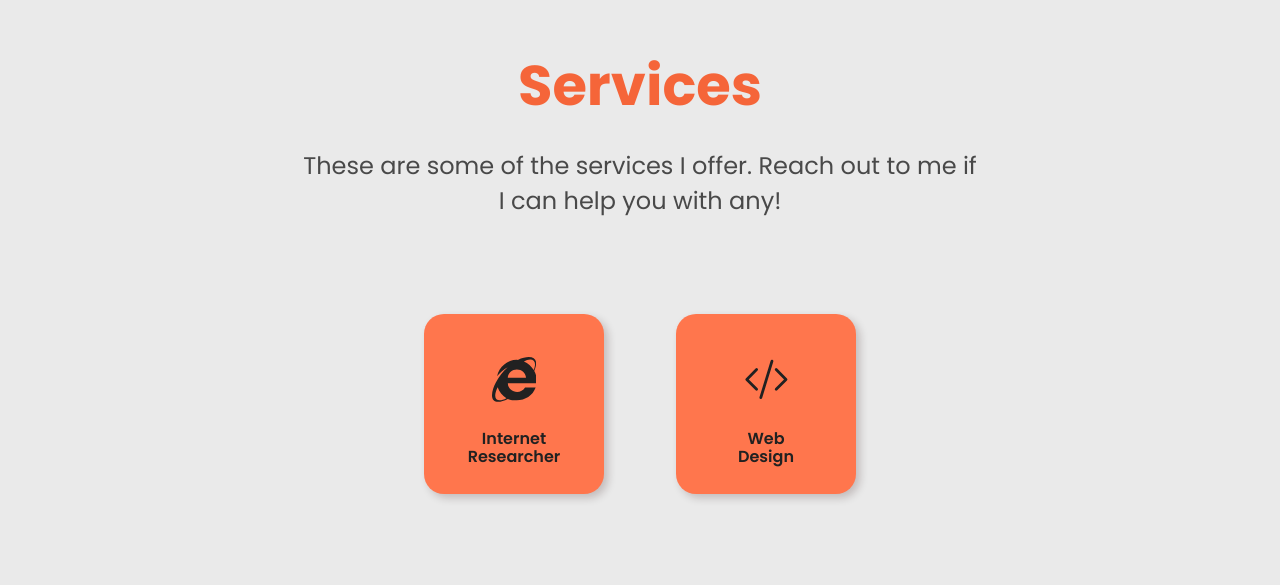
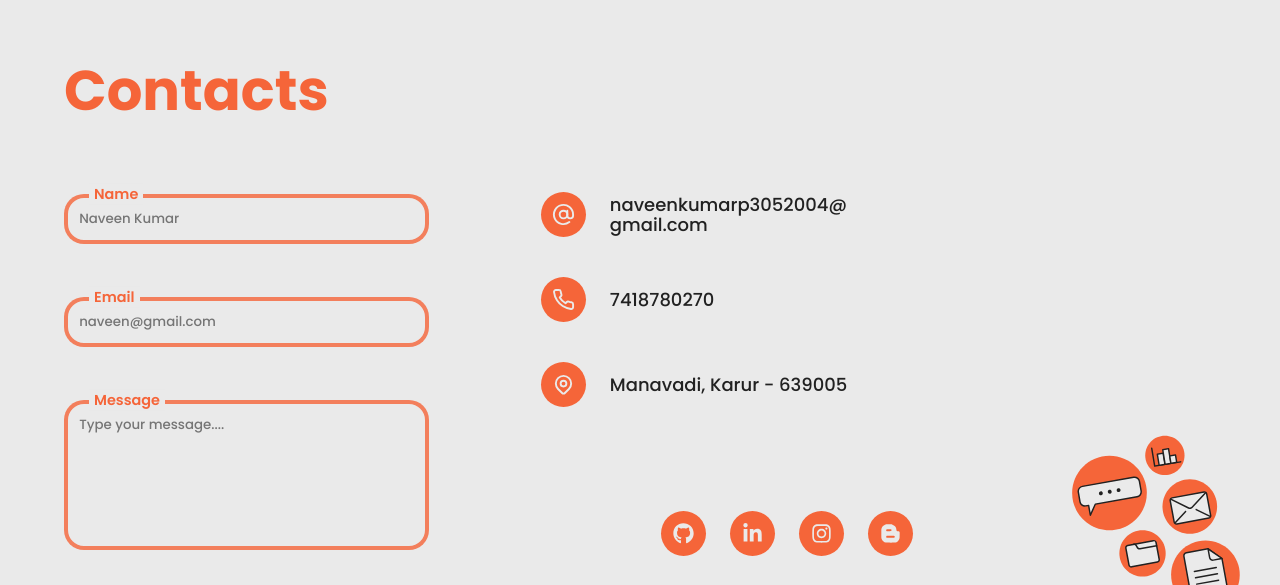
Before and after one commit to naveen-kumar-30/Portfillo-Naveen, a React (Create React App) app: page / in a window 1280 px wide. Shown: the part 4480-5065 px from the top of the page. Built offline with nearby package versions, Linux system fonts and the light colour scheme; a web font is replaced by a local one.

Commit message:
Update Main.js

```diff
--- a/src/pages/Main/Main.js
+++ b/src/pages/Main/Main.js
@@ -19,7 +19,6 @@ function Main() {
             {/* <Experience /> */}
             <Projects />
             <Achievement />
-            <Services />
             {/* <Testimonials /> */}
             {/* <Blog /> */}
             <Contacts />
```
